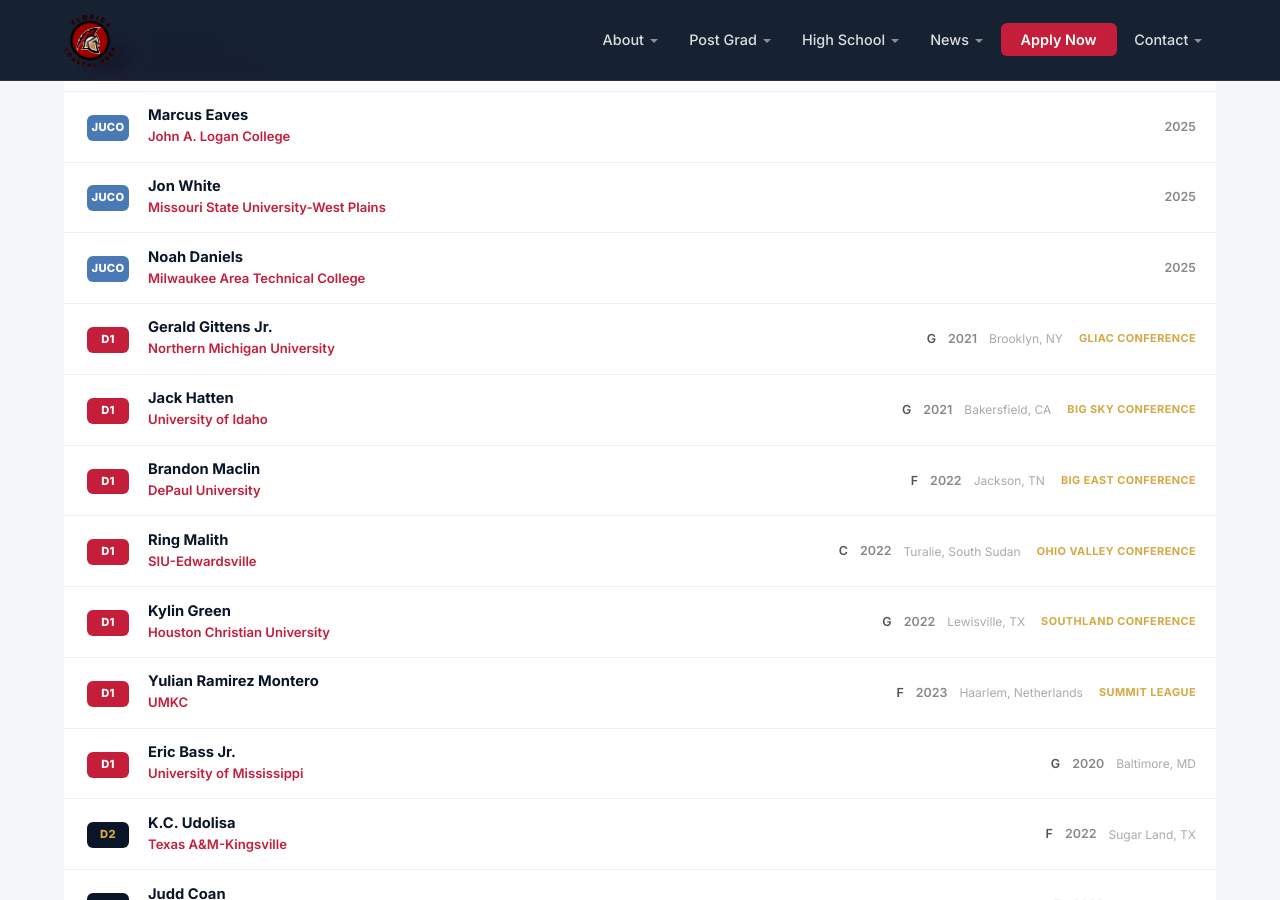
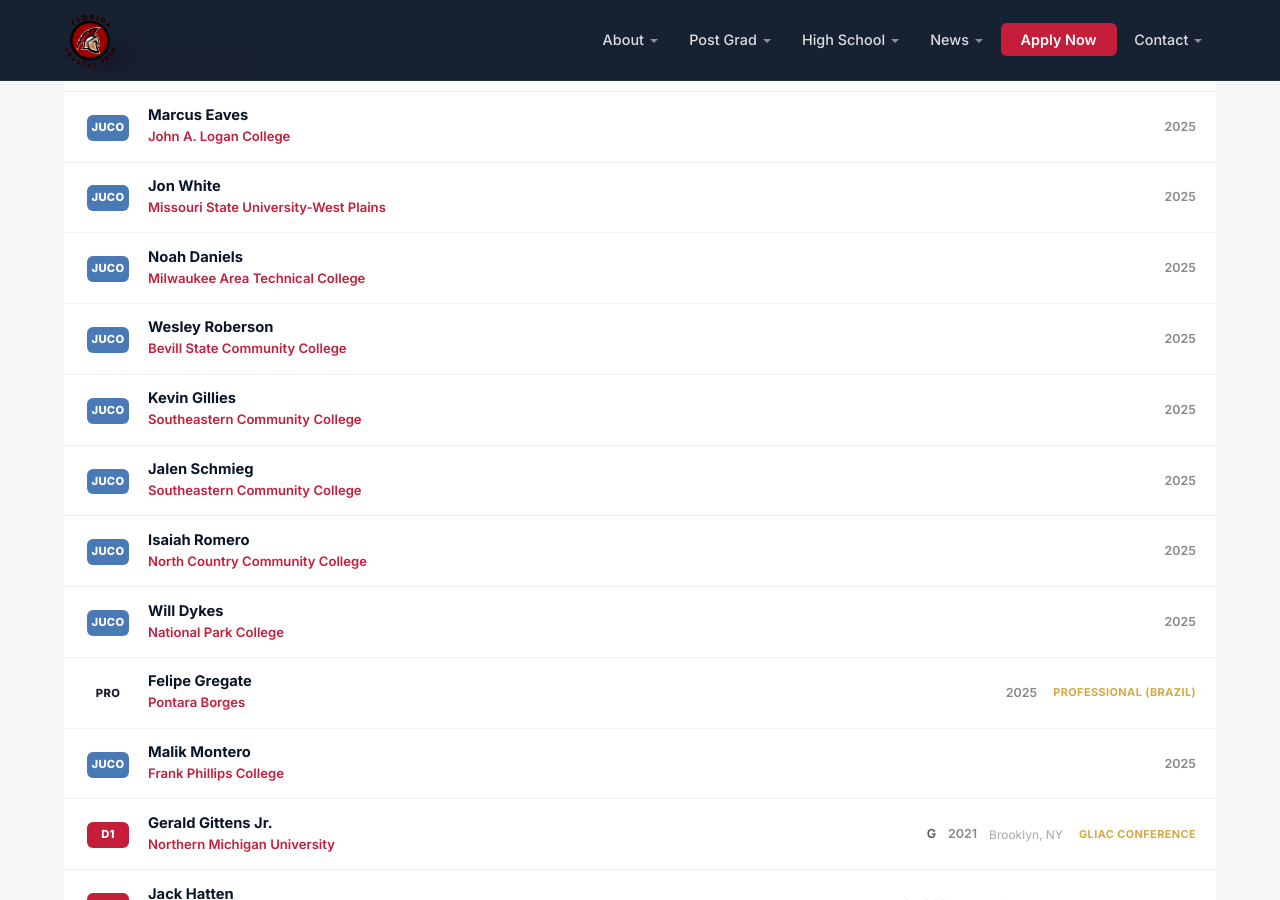
Before and after one commit to CoachD23/fcp-jekyll-site, a Jekyll site: the page built from commitments.html, in a window 1280 px wide and 900 px high, scrolled down 2563 px. Built offline with Jekyll 4.4.1, drawn with Linux system fonts in a browser that asks for light colours; a script that is not in the unit is left out.

Commit message:
Add 8 commitments: Roberson, Gillies, Schmieg, Romero, Dykes, Gregate (Pro), Montero

```diff
--- a/_data/commitments.yml
+++ b/_data/commitments.yml
@@ -165,6 +165,76 @@
 - name: "Noah Daniels"
   sport: "Basketball"
   school: "Milwaukee Area Technical College"
+  year: 2025
+  position: ""
+  level: "JUCO"
+  hometown: ""
+  image: ""
+  note: ""
+
+- name: "Wesley Roberson"
+  sport: "Basketball"
+  school: "Bevill State Community College"
+  year: 2025
+  position: ""
+  level: "JUCO"
+  hometown: ""
+  image: ""
+  note: ""
+
+- name: "Kevin Gillies"
+  sport: "Basketball"
+  school: "Southeastern Community College"
+  year: 2025
+  position: ""
+  level: "JUCO"
+  hometown: ""
+  image: ""
+  note: ""
+
+- name: "Jalen Schmieg"
+  sport: "Basketball"
+  school: "Southeastern Community College"
+  year: 2025
+  position: ""
+  level: "JUCO"
+  hometown: ""
+  image: ""
+  note: ""
+
+- name: "Isaiah Romero"
+  sport: "Basketball"
+  school: "North Country Community College"
+  year: 2025
+  position: ""
+  level: "JUCO"
+  hometown: ""
+  image: ""
+  note: ""
+
+- name: "Will Dykes"
+  sport: "Basketball"
+  school: "National Park College"
+  year: 2025
+  position: ""
+  level: "JUCO"
+  hometown: ""
+  image: ""
+  note: ""
+
+- name: "Felipe Gregate"
+  sport: "Basketball"
+  school: "Pontara Borges"
+  year: 2025
+  position: ""
+  level: "Pro"
+  hometown: ""
+  image: ""
+  note: "Professional (Brazil)"
+
+- name: "Malik Montero"
+  sport: "Basketball"
+  school: "Frank Phillips College"
   year: 2025
   position: ""
   level: "JUCO"
```
